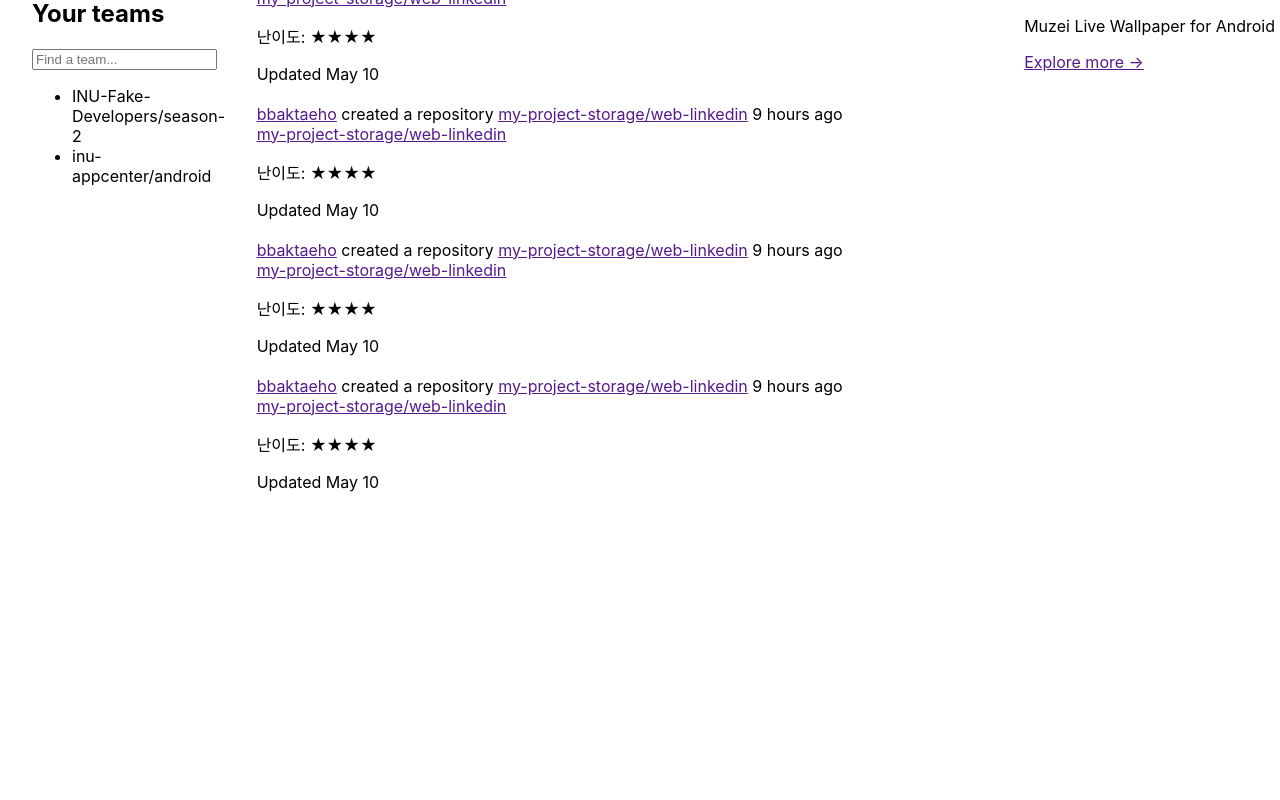
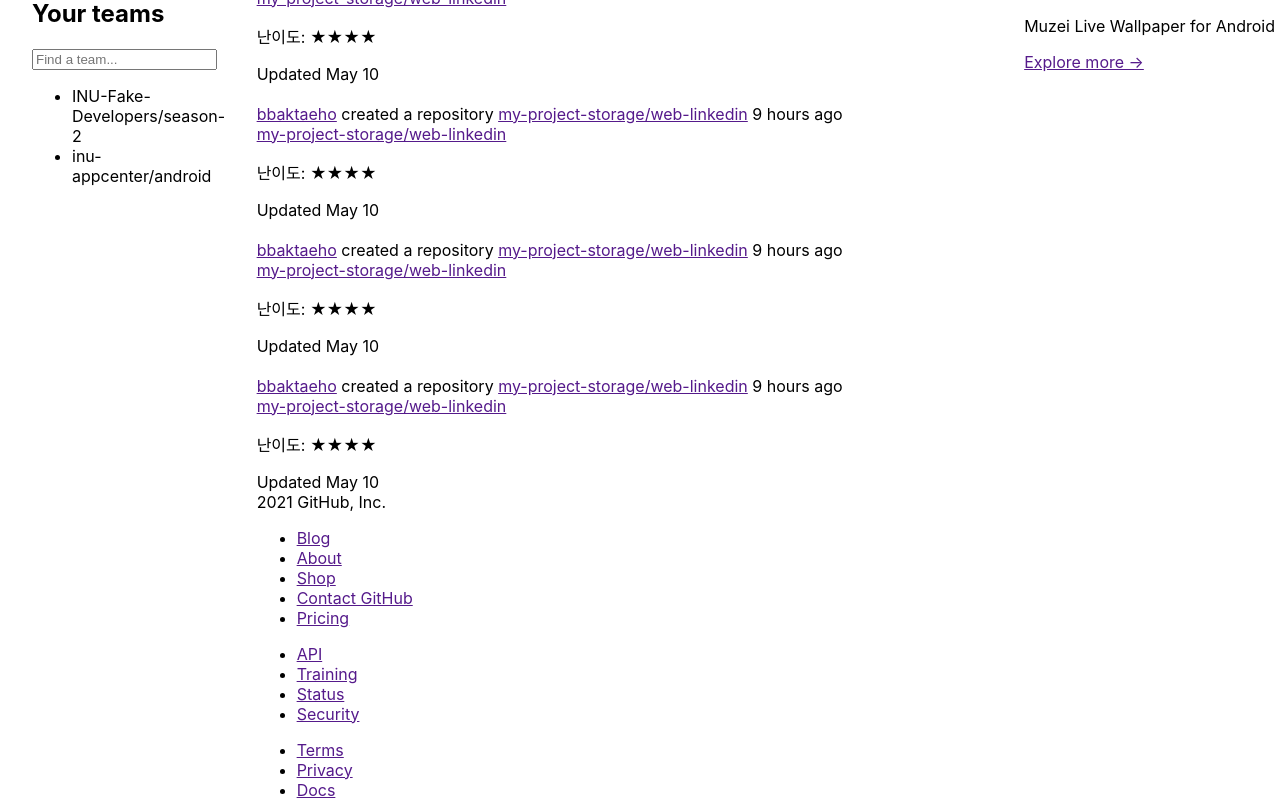
Before and after one commit to HamBP/github-clone, a React (Create React App) app: page / in a window 1280 px wide. Shown: the part 399-1199 px from the top of the page. Before the commit the page ends 1019 px from the top, so only its background shows below. Built offline with nearby package versions, Linux system fonts and the light colour scheme.

Commit message:
add Footer.js

```diff
--- a/src/components/index/Aside.js
+++ b/src/components/index/Aside.js
@@ -23,7 +23,7 @@
       </div>
       <a href="">Explore more →</a>
     </aside>
-  )
+  );
 }
 
 export default Aside;
--- /dev/null
+++ b/src/components/index/Footer.js
@@ -0,0 +1,32 @@
+function Footer() {
+  return (
+    <footer>
+      <div>
+        <img src="" alt=""/>
+        <span>2021 GitHub, Inc.</span>
+      </div>
+      <div>
+        <ul>
+          <li><a href="">Blog</a></li>
+          <li><a href="">About</a></li>
+          <li><a href="">Shop</a></li>
+          <li><a href="">Contact GitHub</a></li>
+          <li><a href="">Pricing</a></li>
+        </ul>
+        <ul>
+          <li><a href="">API</a></li>
+          <li><a href="">Training</a></li>
+          <li><a href="">Status</a></li>
+          <li><a href="">Security</a></li>
+        </ul>
+        <ul>
+          <li><a href="">Terms</a></li>
+          <li><a href="">Privacy</a></li>
+          <li><a href="">Docs</a></li>
+        </ul>
+      </div>
+    </footer>
+  );
+}
+
+export default Footer;
--- a/src/index.js
+++ b/src/index.js
@@ -9,6 +9,7 @@
 import Main from './components/index/Main';
 import reportWebVitals from './reportWebVitals';
 import Aside from "./components/index/Aside";
+import Footer from "./components/index/Footer";
 
 function Index() {
   return (
@@ -18,6 +19,7 @@
         <Board/>
         <Main/>
         <Aside/>
+        <Footer/>
       </div>
     </div>
   );
--- a/src/styles/index.css
+++ b/src/styles/index.css
@@ -18,7 +18,7 @@
 	grid-template-columns: 1fr 3fr 1fr;
 	grid-template-areas:
 		"board main aside"
-		"ft ft ft";
+		"board footer aside";
 }
 
 .board {
```
